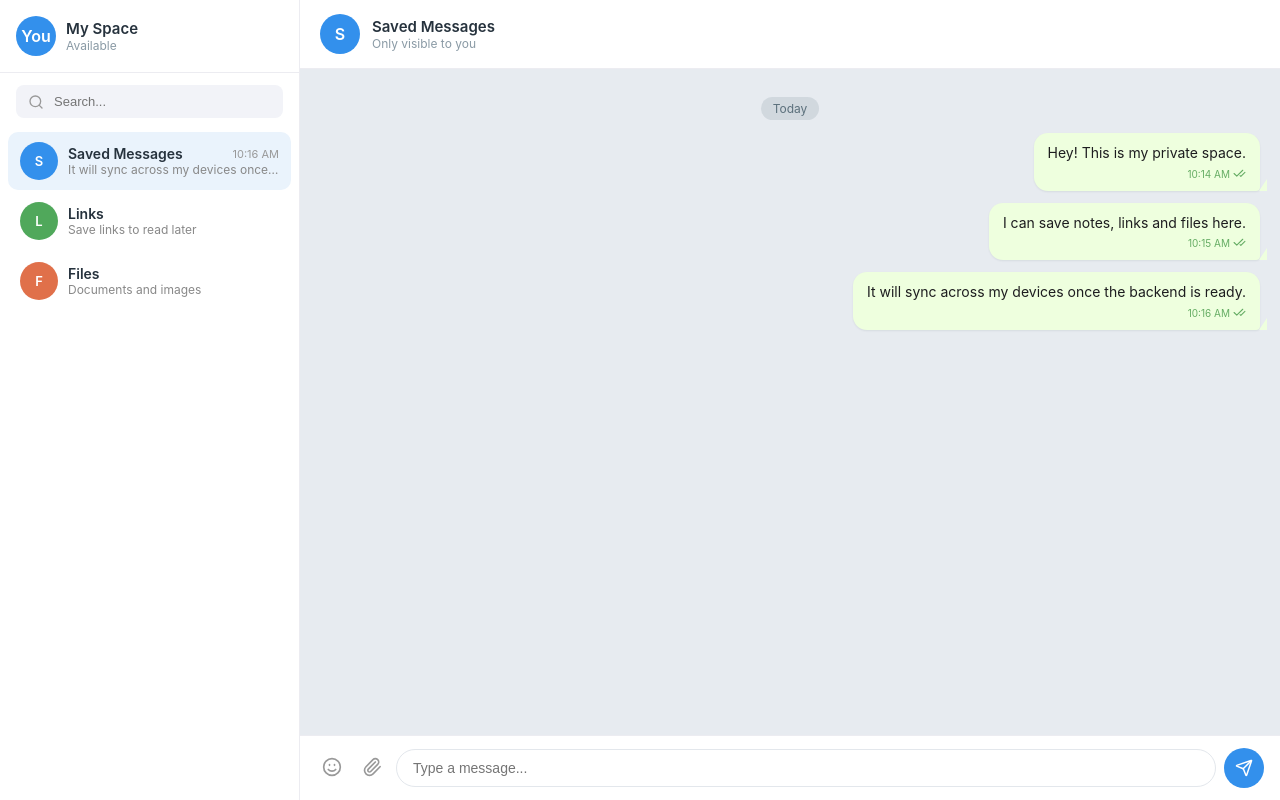
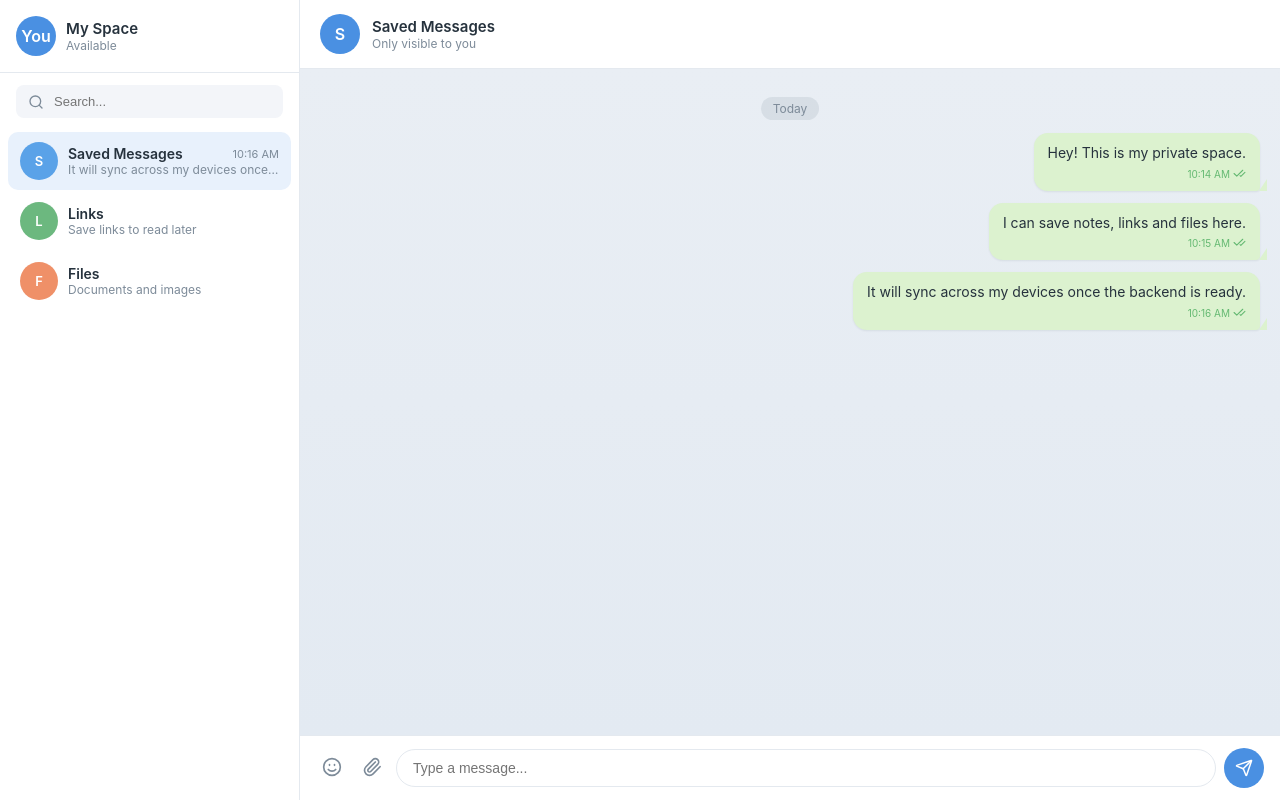
Before and after one commit to karan22pingulkar/PocketChat, a React (Vite) app in the folder frontend/: page / in a window 1280 px wide. Built offline with nearby package versions, Linux system fonts and the light colour scheme.

Commit message:
Apply pleasant theme colors across UI

```diff
--- a/frontend/src/ChatPage.tsx
+++ b/frontend/src/ChatPage.tsx
@@ -5,9 +5,9 @@ import Sidebar from "./Sidebar";
 import "./chat.css";
 
 const chats: Chat[] = [
-    { id: 1, name: "Saved Messages", preview: "Your private space", time: "", color: "#3390ec" },
-    { id: 2, name: "Links", preview: "Save links to read later", time: "", color: "#50a85b" },
-    { id: 3, name: "Files", preview: "Documents and images", time: "", color: "#e0704a" },
+    { id: 1, name: "Saved Messages", preview: "Your private space", time: "", color: "#5aa2e8" },
+    { id: 2, name: "Links", preview: "Save links to read later", time: "", color: "#6cb87f" },
+    { id: 3, name: "Files", preview: "Documents and images", time: "", color: "#ef9068" },
 ];
 
 const mockMessages: Message[] = [
--- a/frontend/src/chat.css
+++ b/frontend/src/chat.css
@@ -6,7 +6,7 @@
 .chat-window {
     flex: 1;
     height: 100%;
-    background: #ffffff;
+    background: var(--bg-panel);
     display: flex;
     flex-direction: column;
 }
@@ -17,14 +17,14 @@
     align-items: center;
     gap: 12px;
     padding: 14px 20px;
-    border-bottom: 1px solid #ececf1;
+    border-bottom: 1px solid var(--border);
 }
 
 .avatar {
     width: 40px;
     height: 40px;
     border-radius: 50%;
-    background: #3390ec;
+    background: var(--accent);
     color: #fff;
     display: flex;
     align-items: center;
@@ -47,7 +47,7 @@
 
 .avatar.clickable:hover {
     opacity: 0.85;
-    box-shadow: 0 0 0 3px #cbe3f7;
+    box-shadow: 0 0 0 3px var(--accent-ring);
 }
 
 .header-name {
@@ -57,7 +57,7 @@
 
 .header-status {
     font-size: 12px;
-    color: #8a9aa5;
+    color: var(--text-muted);
 }
 
 /* messages area */
@@ -65,7 +65,7 @@
     flex: 1;
     overflow-y: auto;
     padding: 20px;
-    background: #e7ebf0;
+    background: linear-gradient(180deg, var(--bg-chat), var(--bg-chat-bottom));
 }
 
 .date-divider {
@@ -74,8 +74,8 @@
 }
 
 .date-divider span {
-    background: rgba(84, 110, 122, 0.15);
-    color: #5c707c;
+    background: rgba(84, 110, 122, 0.12);
+    color: var(--text-muted);
     font-size: 12px;
     padding: 4px 12px;
     border-radius: 12px;
@@ -92,20 +92,20 @@
 
 .bubble {
     max-width: 70%;
-    background: #ffffff;
-    border: 1px solid #e8e8ef;
+    background: var(--bubble-in);
+    border: 1px solid var(--border);
     padding: 10px 14px;
     border-radius: 14px;
     font-size: 14px;
     line-height: 1.4;
     position: relative;
-    box-shadow: 0 1px 2px rgba(16, 35, 47, 0.08);
+    box-shadow: var(--shadow-bubble);
 }
 
 .msg-row.mine .bubble {
-    background: #eeffde;
+    background: var(--bubble-out);
     border: none;
-    color: #1d1d1f;
+    color: var(--text-main);
     border-radius: 14px 14px 4px 14px;
 }
 
@@ -117,11 +117,11 @@
     right: -7px;
     border-style: solid;
     border-width: 0 0 12px 8px;
-    border-color: transparent transparent #eeffde transparent;
+    border-color: transparent transparent var(--bubble-tail) transparent;
 }
 
 .msg-row.mine .msg-time {
-    color: #57a457;
+    color: var(--tick);
     opacity: 0.9;
 }
 
@@ -157,14 +157,14 @@
 
 .no-results {
     padding: 12px 16px;
-    color: #999;
+    color: var(--text-muted);
     font-size: 13px;
     text-align: center;
 }
 
 .empty-chat {
     text-align: center;
-    color: #999;
+    color: var(--text-muted);
     font-size: 13px;
     margin-top: 40px;
 }
@@ -176,14 +176,14 @@
     align-items: center;
     gap: 8px;
     padding: 12px 16px;
-    border-top: 1px solid #ececf1;
-    background: #fff;
+    border-top: 1px solid var(--border);
+    background: var(--bg-panel);
 }
 
 .icon-btn {
     border: none;
     background: none;
-    color: #999;
+    color: var(--text-muted);
     cursor: pointer;
     padding: 6px;
     border-radius: 50%;
@@ -191,15 +191,15 @@
 }
 
 .icon-btn:hover {
-    color: #3390ec;
-    background-color: #edf4fb;
+    color: var(--accent);
+    background-color: var(--accent-soft);
     transform: scale(1.1);
 }
 
 .composer-input {
     flex: 1;
-    border: 1px solid #e3e7ec;
-    background: #ffffff;
+    border: 1px solid var(--border);
+    background: var(--bg-panel);
     border-radius: 20px;
     padding: 10px 16px;
     font-size: 14px;
@@ -208,12 +208,12 @@
 }
 
 .composer-input:focus {
-    border-color: #3390ec;
+    border-color: var(--accent);
 }
 
 .send-btn {
     border: none;
-    background: #3390ec;
+    background: var(--accent);
     color: #fff;
     width: 40px;
     height: 40px;
@@ -226,19 +226,20 @@
 }
 
 .send-btn:hover {
-    background: #2b7fd4;
+    background: var(--accent-hover);
     transform: scale(1.08);
-    box-shadow: 0 2px 10px rgba(51, 144, 236, 0.4);
+    box-shadow: 0 2px 10px var(--accent-glow);
 }
 
 .send-btn:active {
     transform: scale(0.95);
 }
+
 /* sidebar */
 .sidebar {
     width: 300px;
-    background: #fff;
-    border-right: 1px solid #ececf1;
+    background: var(--bg-panel);
+    border-right: 1px solid var(--border);
     display: flex;
     flex-direction: column;
 }
@@ -248,7 +249,7 @@
     align-items: center;
     gap: 10px;
     padding: 16px;
-    border-bottom: 1px solid #ececf1;
+    border-bottom: 1px solid var(--border);
 }
 
 .search-box {
@@ -257,9 +258,9 @@
     gap: 8px;
     margin: 12px 16px;
     padding: 8px 12px;
-    background: #f2f3f8;
+    background: var(--bg-input);
     border-radius: 8px;
-    color: #999;
+    color: var(--text-muted);
 }
 
 .search-box input {
@@ -268,6 +269,7 @@
     outline: none;
     flex: 1;
     font-size: 13px;
+    color: var(--text-main);
 }
 
 .chat-list {
@@ -287,11 +289,11 @@
 }
 
 .chat-item:hover {
-    background: #f5f5fb;
+    background: var(--bg-hover);
 }
 
 .chat-item.active {
-    background: #eaf3fc;
+    background: var(--accent-soft);
 }
 
 .chat-item-text {
@@ -312,12 +314,12 @@
 
 .chat-item-time {
     font-size: 11px;
-    color: #999;
+    color: var(--text-muted);
 }
 
 .chat-item-preview {
     font-size: 12px;
-    color: #888;
+    color: var(--text-muted);
     white-space: nowrap;
     overflow: hidden;
     text-overflow: ellipsis;
@@ -335,8 +337,8 @@
     position: absolute;
     bottom: 60px;
     left: 12px;
-    background: #fff;
-    border: 1px solid #e8e8ef;
+    background: var(--bg-panel);
+    border: 1px solid var(--border);
     border-radius: 12px;
     padding: 8px;
     display: flex;
@@ -355,6 +357,6 @@
 }
 
 .emoji-pop button:hover {
-    background: #f2f3f8;
+    background: var(--bg-input);
     transform: scale(1.25);
 }
```
